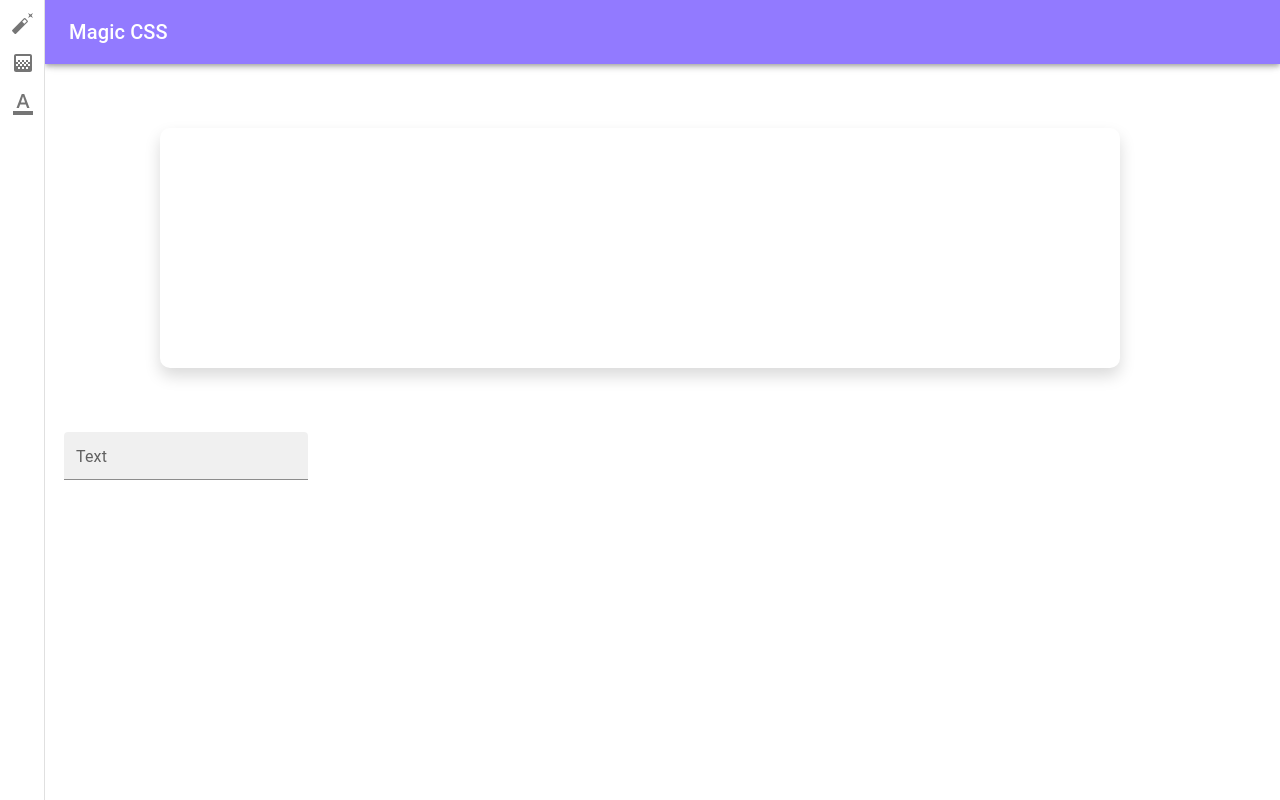
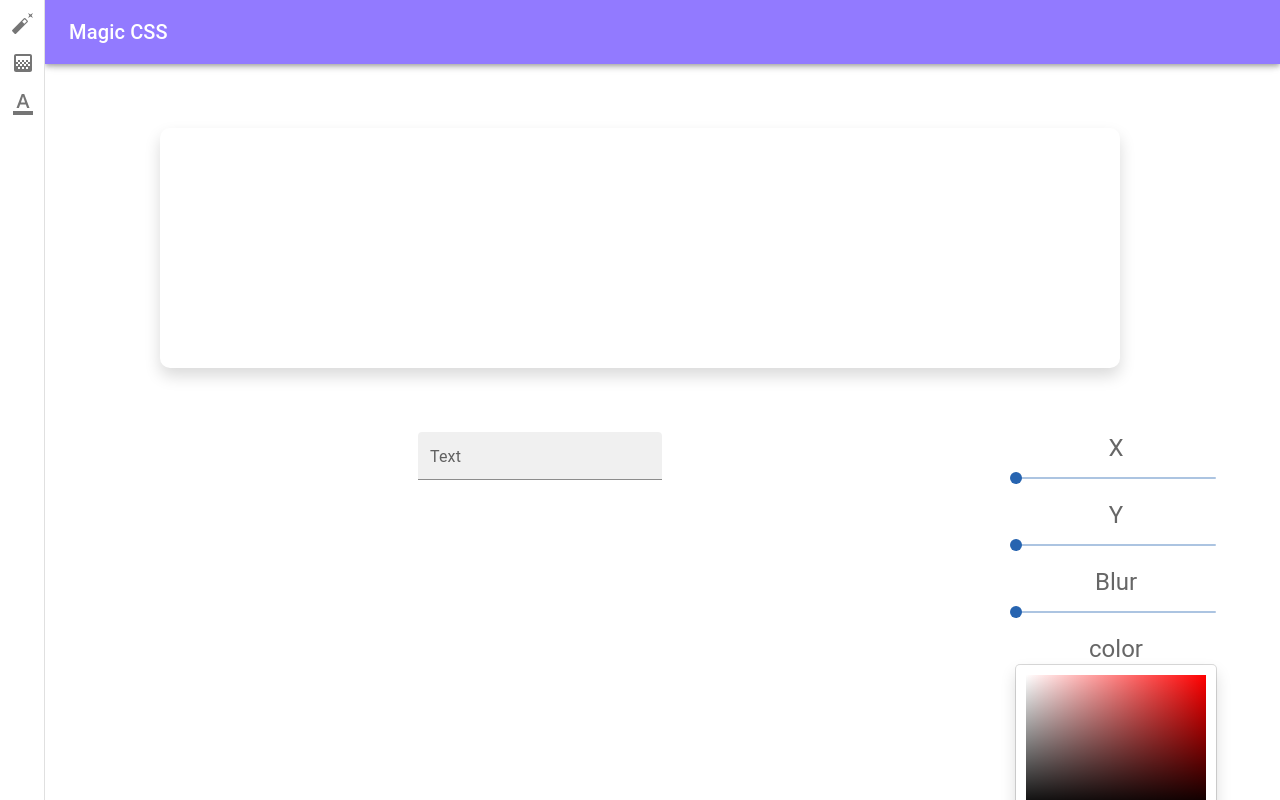
Before and after one commit to parham-ab/React-magic-css, a React (Create React App) app: page /textShadowGenerator in a window 1280 px wide. Shown: the top 800 px of the page. Built offline with nearby package versions, Linux system fonts and the light colour scheme.

Commit message:
inputs connected, bugs fixed

```diff
--- a/src/components/TextShadowGenerator.js
+++ b/src/components/TextShadowGenerator.js
@@ -27,18 +27,32 @@ import { SketchPicker } from "react-color";
 
 const TextShadowGenerator = () => {
   const [testText, setTestText] = useState("");
+  const [x, setX] = useState(0);
+  const [y, setY] = useState(0);
+  const [blur, setBlur] = useState(0);
+  const [color, setColor] = useState("#000");
+  const [finalSource, setFinalSource] = useState();
+
+  useEffect(() => {
+    setFinalSource(`${x}px ${y}px ${blur}px ${color}`);
+  }, [x, y, blur, color]);
 
   return (
     <Container>
       <Grid container>
-        <Grid item mt={5} sx={{ margin: "4rem auto" }}>
+        <Grid
+          item
+          mt={5}
+          sx={{ margin: "4rem auto" }}
+          style={{ display: "flex", flexDirection: "column" }}
+        >
           <Box
             component="div"
             className="custom-box"
             textAlign="center"
             padding={6}
             style={{
-              textShadow: "34px -22px 10px #ffff99",
+              textShadow: finalSource,
               height: testText && "auto",
             }}
           >
@@ -52,13 +66,66 @@ const TextShadowGenerator = () => {
           </Box>
         </Grid>
 
-        <Grid item xs={12} alignItems="center">
+        <Grid item alignItems="center" sx={{ margin: "0 auto" }}>
           <TextField
             size="small"
             label="Text"
             variant="filled"
             value={testText}
             onChange={(e) => setTestText(e.target.value)}
+          />
+        </Grid>
+
+        <Grid item>
+          <Typography variant="h5" color="text.secondary" textAlign="center">
+            X
+          </Typography>
+          <Slider
+            // min={-130}
+            // max={130}
+            size="small"
+            defaultValue={0}
+            aria-label="Small"
+            valueLabelDisplay="auto"
+            sx={{ color: "#2764b0" }}
+            value={x}
+            onChange={(e) => setX(e.target.value)}
+          />
+          <Typography variant="h5" color="text.secondary" textAlign="center">
+            Y
+          </Typography>
+          <Slider
+            // min={-130}
+            // max={130}
+            size="small"
+            defaultValue={0}
+            aria-label="Small"
+            valueLabelDisplay="auto"
+            sx={{ color: "#2764b0" }}
+            value={y}
+            onChange={(e) => setY(e.target.value)}
+          />
+          <Typography variant="h5" color="text.secondary" textAlign="center">
+            Blur
+          </Typography>
+          <Slider
+            // min={-130}
+            // max={130}
+            size="small"
+            defaultValue={0}
+            aria-label="Small"
+            valueLabelDisplay="auto"
+            sx={{ color: "#2764b0" }}
+            value={blur}
+            onChange={(e) => setBlur(e.target.value)}
+          />
+          <Typography variant="h5" color="text.secondary" textAlign="center">
+            color
+          </Typography>
+          <SketchPicker
+            width="180px"
+            color={color}
+            onChangeComplete={(e) => setColor(e.hex)}
           />
         </Grid>
       </Grid>
```
